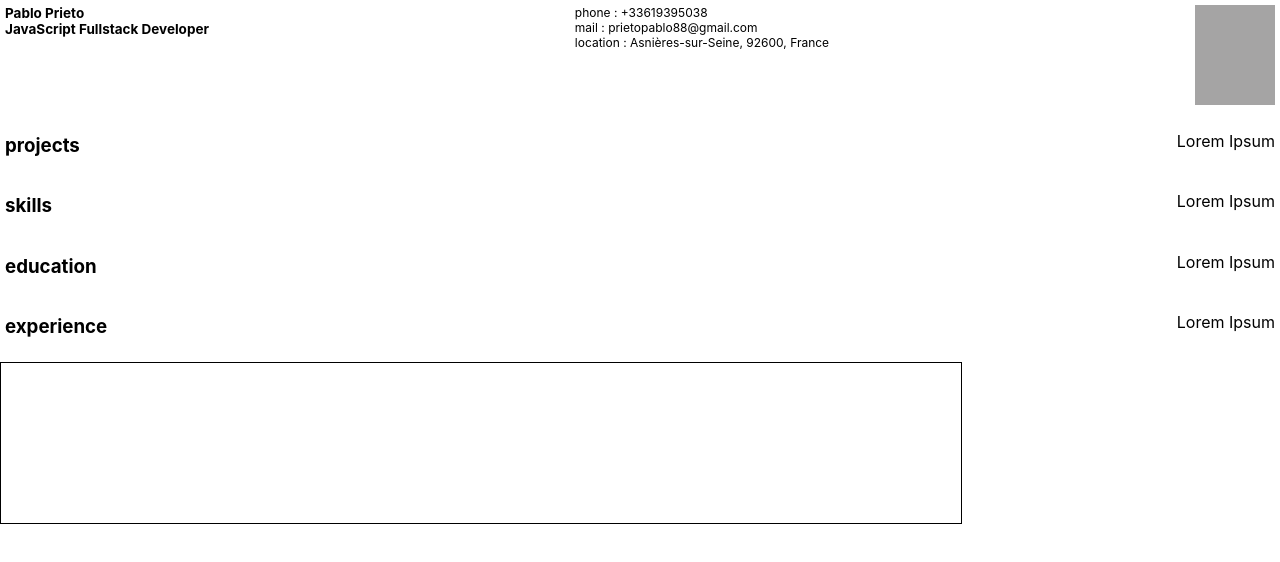
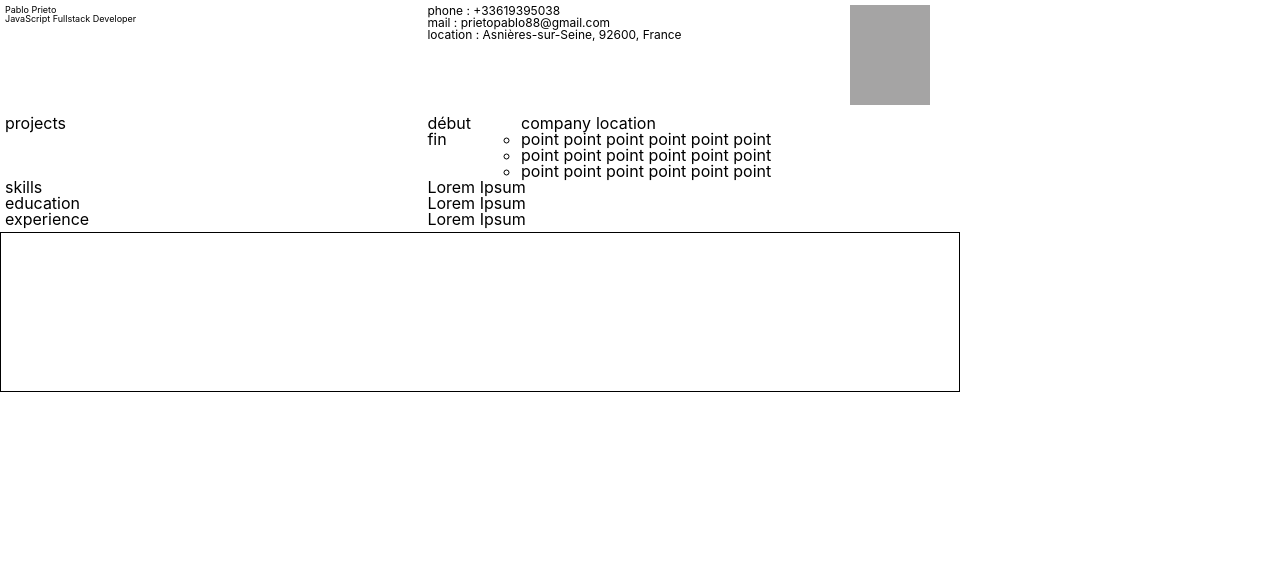
Before and after one commit to prietopablo/portfolio-react, a React (Create React App) app: page / in a window 1280 px wide. Shown: the top 562 px of the page. Built offline with nearby package versions, Linux system fonts and the light colour scheme.

Commit message:
feat; workind on static element to prepare dynamic content

```diff
--- a/src/components/Header/Header.css
+++ b/src/components/Header/Header.css
@@ -1,6 +1,6 @@
 .nav {
    display: flex;
-   justify-content: space-between;
+   justify-content: flex-start;
    padding: 5px;
 }
 
@@ -8,15 +8,8 @@
    display: flex;
    flex-direction: column;
    align-items: flex-start;
+   width: 33vw;
    font-size: 9px;
-}
-
-.title > h1 {
-   margin: 0;
-}
-
-.title > h2 {
-   margin: 0;
 }
 
 .contact {
@@ -24,8 +17,7 @@
    flex-direction: column;
    align-items: flex-start;
    list-style-type: none;
-   margin: 0;
-   padding: 0;
+   width: 33vw;
    font-size: 12px;
 }
 
--- a/src/components/Main/Main.css
+++ b/src/components/Main/Main.css
@@ -8,5 +8,40 @@
 .main-section {
    display: flex;
    flex-direction: row;
-   justify-content: space-between;
+   align-items: flex-start;
 }
+
+.main-section > h3 {
+   text-align: start;
+   width: 33vw;
+}
+
+.main-section .content {
+   display: flex;
+   justify-content: flex-start;
+   width: 66vw;
+}
+
+.content .date {
+   text-align: start;
+   margin-right: 50px;
+}
+
+.content .details {
+   display: flex;
+   flex-direction: column;
+   justify-content: flex-start;
+   text-align: start;
+}
+
+.content .details-title {
+   display: flex;
+}
+
+.details-title > h4 {
+   margin-right: 5px;
+}
+
+.details-points {
+   list-style-type: circle;
+}
--- a/src/components/Main/Projects/Projects.js
+++ b/src/components/Main/Projects/Projects.js
@@ -5,7 +5,18 @@ function Projects() {
     <div className="main-section projects">
       <h3>projects</h3>
       <div className="content">
-         <p>Lorem Ipsum</p>
+         <ul className="date">
+          <li>début</li>
+          <li>fin</li>
+         </ul>
+         <div className="details">
+          <div className="details-title"><h4 className="company">company</h4><span className="location">location</span></div>
+          <ul className="details-points">
+            <li>point point point point point point</li>
+            <li>point point point point point point </li>
+            <li>point point point point point point </li>
+          </ul>
+         </div>
       </div>
     </div>
   );
--- a/src/index.css
+++ b/src/index.css
@@ -1,3 +1,163 @@
+/* http://meyerweb.com/eric/tools/css/reset/ v2.0 | 20110126 */
+html,
+body,
+div,
+span,
+applet,
+object,
+iframe,
+h1,
+h2,
+h3,
+h4,
+h5,
+h6,
+p,
+blockquote,
+pre,
+a,
+abbr,
+acronym,
+address,
+big,
+cite,
+code,
+del,
+dfn,
+em,
+img,
+ins,
+kbd,
+q,
+s,
+samp,
+small,
+strike,
+strong,
+sub,
+sup,
+tt,
+var,
+b,
+u,
+i,
+center,
+dl,
+dt,
+dd,
+ol,
+ul,
+li,
+fieldset,
+form,
+label,
+legend,
+table,
+caption,
+tbody,
+tfoot,
+thead,
+tr,
+th,
+td,
+article,
+aside,
+canvas,
+details,
+embed,
+figure,
+figcaption,
+footer,
+header,
+hgroup,
+menu,
+nav,
+output,
+ruby,
+section,
+summary,
+time,
+mark,
+audio,
+video {
+  margin: 0;
+  padding: 0;
+  border: 0;
+  font-size: 100%;
+  font: inherit;
+  vertical-align: baseline;
+}
+
+/* HTML5 display-role reset for older browsers */
+article,
+aside,
+details,
+figcaption,
+figure,
+footer,
+header,
+hgroup,
+menu,
+nav,
+section {
+  display: block;
+}
+
+body {
+  line-height: 1;
+}
+ol,
+ul {
+  list-style: none;
+}
+blockquote,
+q {
+  quotes: none;
+}
+
+blockquote::before,
+blockquote::after,
+q:before,
+q:after {
+  content: '';
+  content: none;
+}
+table {
+  border-collapse: collapse;
+  border-spacing: 0;
+}
+
+/* Améliorations */
+
+html {
+  box-sizing: border-box;
+}
+
+*,
+*::before,
+*::after {
+  box-sizing: inherit;
+}
+
+a,
+del,
+ins {
+  text-decoration: none;
+}
+a {
+  color: inherit;
+}
+
+label,
+button {
+  cursor: pointer;
+}
+
+input,
+button {
+  outline: 0;
+}
+
 body {
   margin: 0;
   font-family: -apple-system, BlinkMacSystemFont, 'Segoe UI', 'Roboto', 'Oxygen',
```
